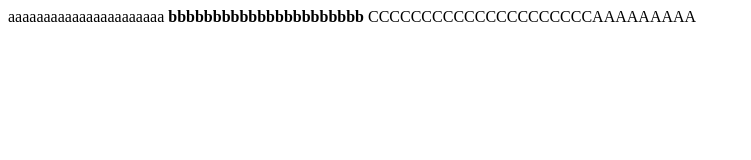
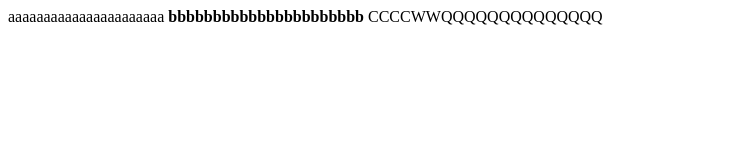
Before and after one commit to egzgheib/newGitTest, a plain HTML site: page index.html in a window 1280 px wide. Shown: the whole page, without its empty margins (0-751 px from the left). Drawn offline with Linux system fonts and the light colour scheme.

Commit message:
adding index.html

```diff
--- a/index.html
+++ b/index.html
@@ -11,7 +11,7 @@
 </b>
 
 <c>
-CCCCCCCCCCCCCCCCCCCCCAAAAAAAAA
+CCCCWWQQQQQQQQQQQQQQ
 </c>
 
 
```
